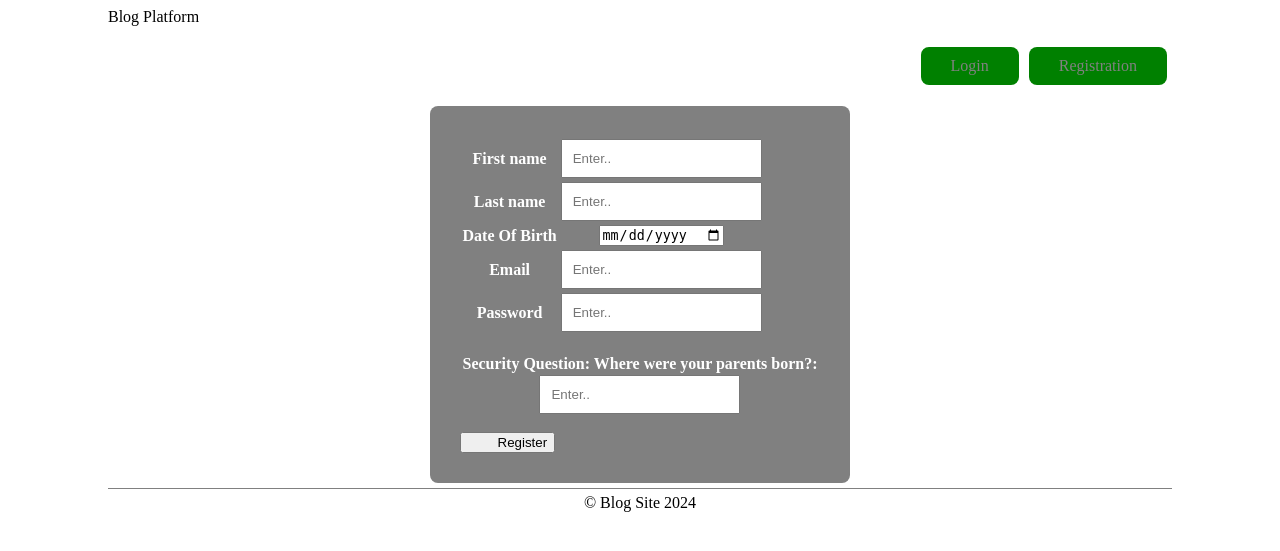
After one commit to JacoMH/BlogPlatform, a PHP site: page /Registration.php in a window 1280 px wide. The commit adds this page. Shown: the top 551 px of the page. Run offline with PHP 8.4, Linux system fonts and the light colour scheme; lists and menus that the app fills with data are empty.

Commit message:
added registration and login pages, other stuff

```diff
--- /dev/null
+++ b/Registration.php
@@ -0,0 +1,60 @@
+<!DOCTYPE html>
+<html lang="en">
+<head>
+    <meta charset="UTF-8">
+    <meta name="viewport" content="width=device-width, initial-scale=1.0">
+    <title>Registration | Blog Site</title>
+    <link rel="stylesheet" type="text/css" href="css\mobile.css">
+    <link rel="stylesheet" type="text/css" href="css\desktop.css" media="only screen and (min-width: 800px)">
+</head>
+<body>
+    <main class="container">
+        <?php
+            include("Includes/header1.php");
+            ?>
+        <div class="logRegContainer">
+        <table>
+            <tr>
+                <th>First name</th>
+                <th><input  class = "search" type="text" name="fname" placeholder="Enter.."></th>
+            </tr>
+            <tr>
+                <th>Last name</th>
+                <th><input  class = "search" type="text" name="fname" placeholder="Enter.."></th>
+            </tr>
+            <tr>
+                <th>Date Of Birth</th>
+                <th><input type= "date"></th>
+            </tr>
+            <tr>
+                <th>Email</th>
+                <th><input class = "search" type="email" name="email" placeholder="Enter.."></th>
+            </tr>
+
+            <tr>
+                <th>Password</th>
+                <th><input  class = "search" type="password" name="password" placeholder="Enter.."></th>
+            </tr>
+        </table>
+
+        <table>
+            <tr>
+            <tr style="display: flex; flex-direction: column; justify-content: center; margin: 15px 0px;">
+                <th>Security Question: Where were your parents born?:</th>
+                <th><input  class = "search" type="text" placeholder="Enter.."></th>
+            </tr>
+            </tr>
+        </table>
+
+        <table>
+            <tr>
+            <button type="submit"><i class="loginButton"></i>Register</button>
+            </tr>
+        </table>
+        </div>
+        <?php
+            include("Includes/footer.php");
+            ?>
+    </main>
+</body>
+</html>
--- a/css/desktop.css
+++ b/css/desktop.css
@@ -1,8 +1,14 @@
 .container{
     display: flex;
     flex-direction: column;
+    min-width: 400px;
     margin: auto;
-    padding: 0px 50px;
+    padding: 0px 100px;
+}
+
+#logo{
+    display: flex;
+
 }
 
 a{
@@ -18,7 +24,11 @@ a:hover{
 nav ul{
     display: flex;
     list-style: none;
-    flex-direction: row;
+}
+
+nav{
+    display: flex;
+    flex-direction: row-reverse;
 }
 
 nav ul a{
@@ -28,7 +38,7 @@ nav ul a{
 .footer{
     border-top: 1px solid grey;
     text-align: center;
-    padding-top: 5px;
+    margin-top: 5px;
 }
 
 li {
@@ -37,3 +47,25 @@ li {
     margin: 5px;
     background: green;
 }
+
+.search {
+    margin: auto;
+    padding: 10px;
+}
+
+.searchButton {
+    text-align: center;
+}
+
+.logRegContainer{
+    background-color: grey;
+    padding: 30px;
+    border-radius: 8px;
+    color: white;
+    margin: auto;
+}
+
+.loginButton{
+    padding: 15px;
+    margin: auto;
+}
--- a/css/mobile.css
+++ b/css/mobile.css
@@ -0,0 +1,46 @@
+.container{
+    display: flex;
+    flex-direction: column;
+    min-width: 400px;
+    margin: auto;
+    padding: 0px 10px;
+}
+
+a{
+    text-decoration: none;
+    color: grey;
+}
+
+a:hover{
+    text-decoration: none;
+    color: blue;
+}
+
+nav ul{
+    display: flex;
+    list-style: none;
+    flex-direction: row;
+}
+
+nav ul a{
+    margin: 5px 20px;
+}
+
+.footer{
+    border-top: 1px solid grey;
+    text-align: center;
+    padding-top: 5px;
+}
+
+li {
+    border-radius: 8px;
+    padding: 10px;
+    margin: 5px;
+    background: green;
+}
+
+.search {
+    display: flex;
+    margin: auto;
+    padding: 10px;
+}
--- /dev/null
+++ b/includes/header1.php
@@ -0,0 +1,11 @@
+<header>
+    <div id="logo">
+        Blog Platform
+    </div>
+    <nav>
+        <ul>
+            <li><a href="login.php">Login</a></li>
+            <li><a href="Registration.php">Registration</a></li>
+        </ul>
+    </nav>
+</header>
--- /dev/null
+++ b/includes/header2.php
@@ -0,0 +1,6 @@
+<header>
+    <div id="logo">
+        Blog Platform
+    </div>
+
+</header>
```
Also changed, not shown: Home.php (+6 -8 lines), includes/header.php (deleted, +0 -8 lines), login.php (added, +49 -0 lines).
